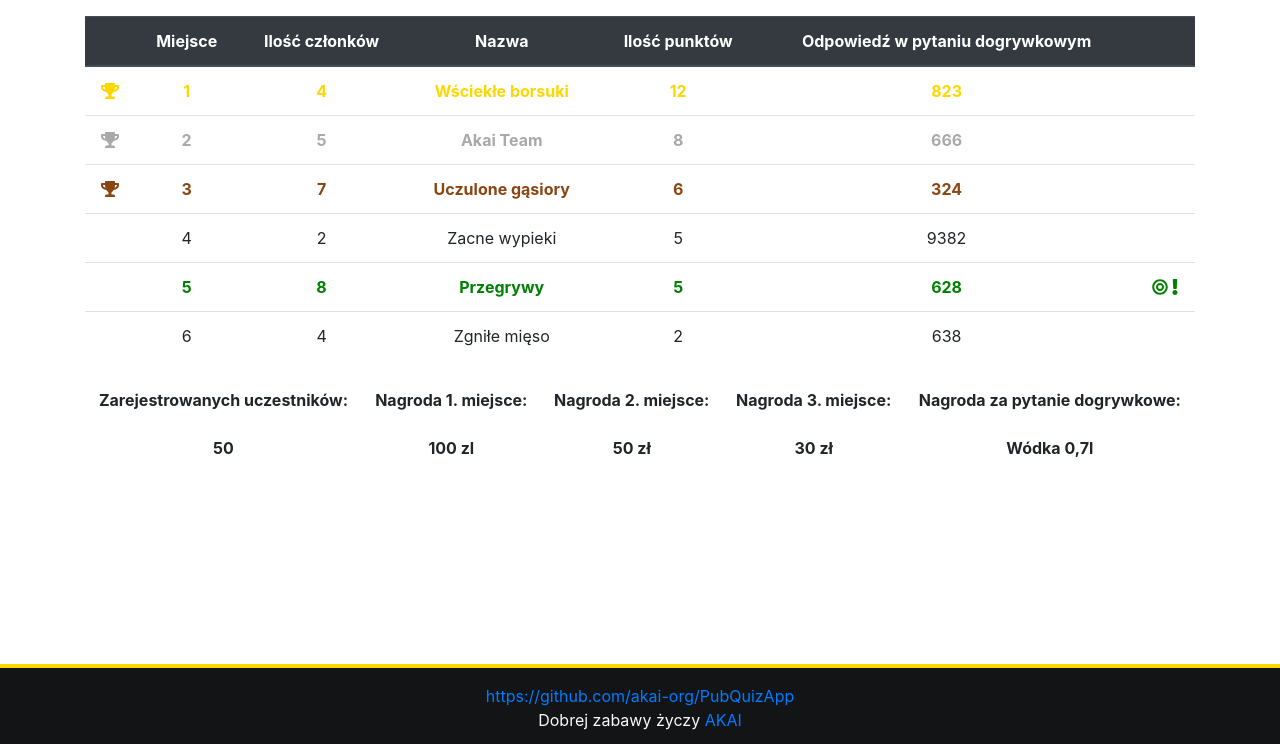
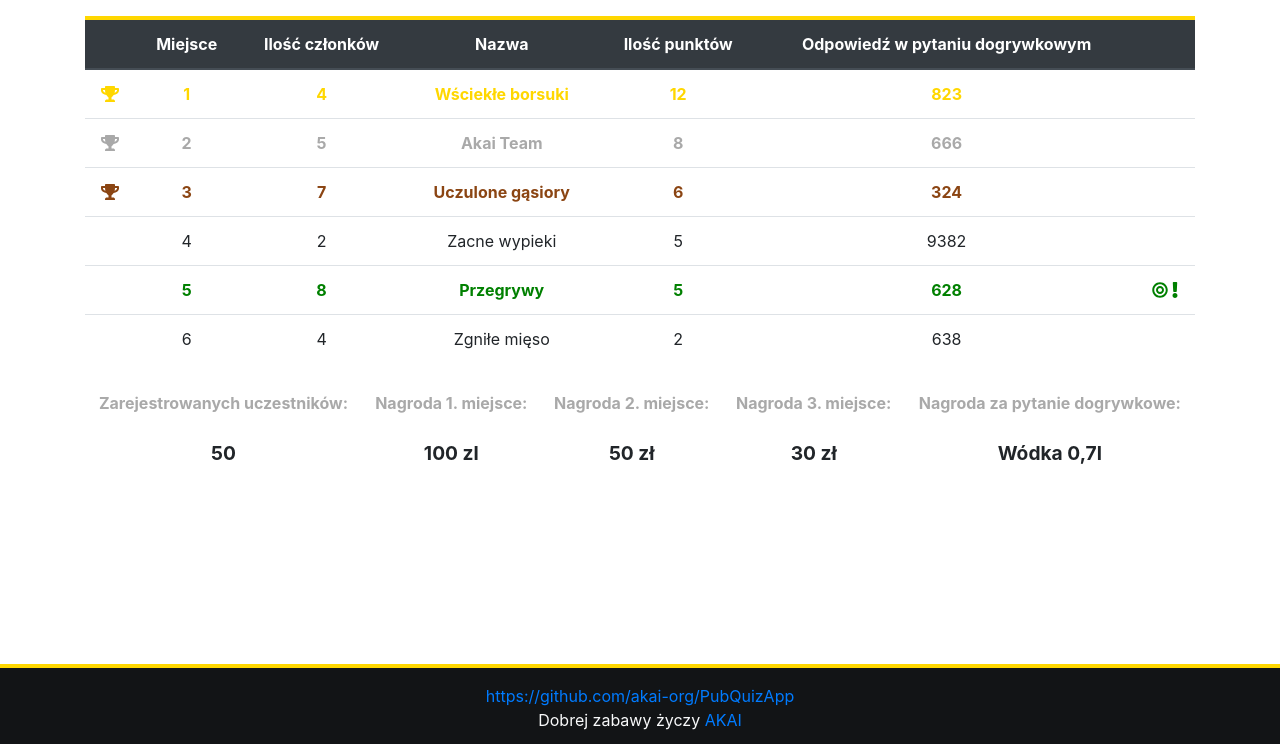
Before and after one commit to akai-org/PubQuizApp, a Django app: page / in a window 1280 px wide. Shown: the part 56-800 px from the top of the page. Run offline with Django 3.2, Linux system fonts and the light colour scheme; style sheets or scripts are compiled from the project's sources.

Commit message:
Scoreboard design fix #2

```diff
--- a/game/templates/scoreboard.html
+++ b/game/templates/scoreboard.html
@@ -3,7 +3,7 @@
     <div class="container mt-3">
         <div class="row">
             <div class="col-12">
-                <table class="table mx-auto text-center">
+                <table class="table ranking-table">
                     <thead class="thead-dark text-center">
                         <tr>
                             <th></th>
@@ -76,9 +76,9 @@
         </div>
         <div class="row">
             <div class="col-12">
-                <table class="table table-borderless text-center">
+                <table class="table table-borderless text-center reward-table">
                     <thead>
-                        <tr>
+                        <tr class="reward-key-row">
                             <th>Zarejestrowanych uczestników:</th>
                             <th>Nagroda 1. miejsce:</th>
                             <th>Nagroda 2. miejsce:</th>
@@ -87,7 +87,7 @@
                         </tr>
                     </thead>
                     <tbody>
-                        <tr class="font-weight-bold">
+                        <tr class="reward-value-row">
                             <td>50</td>
                             <td>100 zl</td>
                             <td>50 zł</td>
--- a/static/src/index.scss
+++ b/static/src/index.scss
@@ -5,7 +5,8 @@
 @import "scss/elements/main_container";
 @import "scss/elements/navbar";
 @import "scss/elements/wrap";
-@import "scss/elements/place_rows";
+@import "scss/elements/ranking_table";
+@import "scss/elements/reward_table";
 
 html, body {
   height: 100%;
--- a/static/src/scss/elements/_place_rows.scss
+++ /dev/null
@@ -1,19 +0,0 @@
-.first-place-row {
-  color: gold;
-  font-weight: bold;
-}
-
-.second-place-row {
-  color: darkgray;
-  font-weight: bold;
-}
-
-.third-place-row {
-  color: saddlebrown;
-  font-weight: bold;
-}
-
-.closest-number-row {
-  color: green;
-  font-weight: bold;
-}
--- /dev/null
+++ b/static/src/scss/elements/_ranking_table.scss
@@ -0,0 +1,26 @@
+.ranking-table {
+  border-top: 4px solid gold;
+  margin-left: auto;
+  margin-right: auto;
+  text-align: center;
+
+  .first-place-row {
+    color: gold;
+    font-weight: bold;
+  }
+
+  .second-place-row {
+    color: darkgray;
+    font-weight: bold;
+  }
+
+  .third-place-row {
+    color: saddlebrown;
+    font-weight: bold;
+  }
+
+  .closest-number-row {
+    color: green;
+    font-weight: bold;
+  }
+}
--- /dev/null
+++ b/static/src/scss/elements/_reward_table.scss
@@ -0,0 +1,10 @@
+.reward-table {
+  .reward-key-row {
+    color: darkgray;
+  }
+
+  .reward-value-row {
+    font-size: 1.2em;
+    font-weight: bold;
+  }
+}
```
